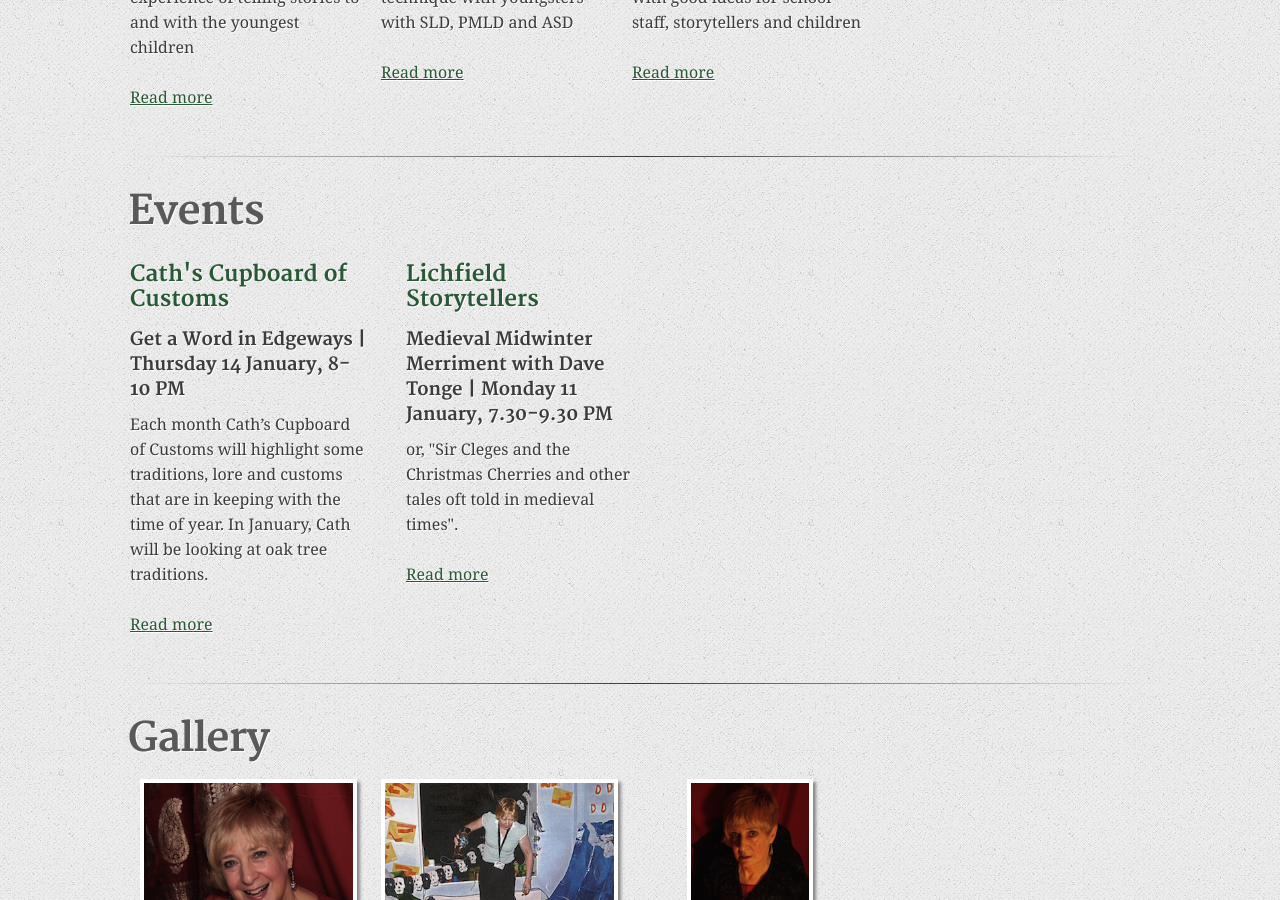
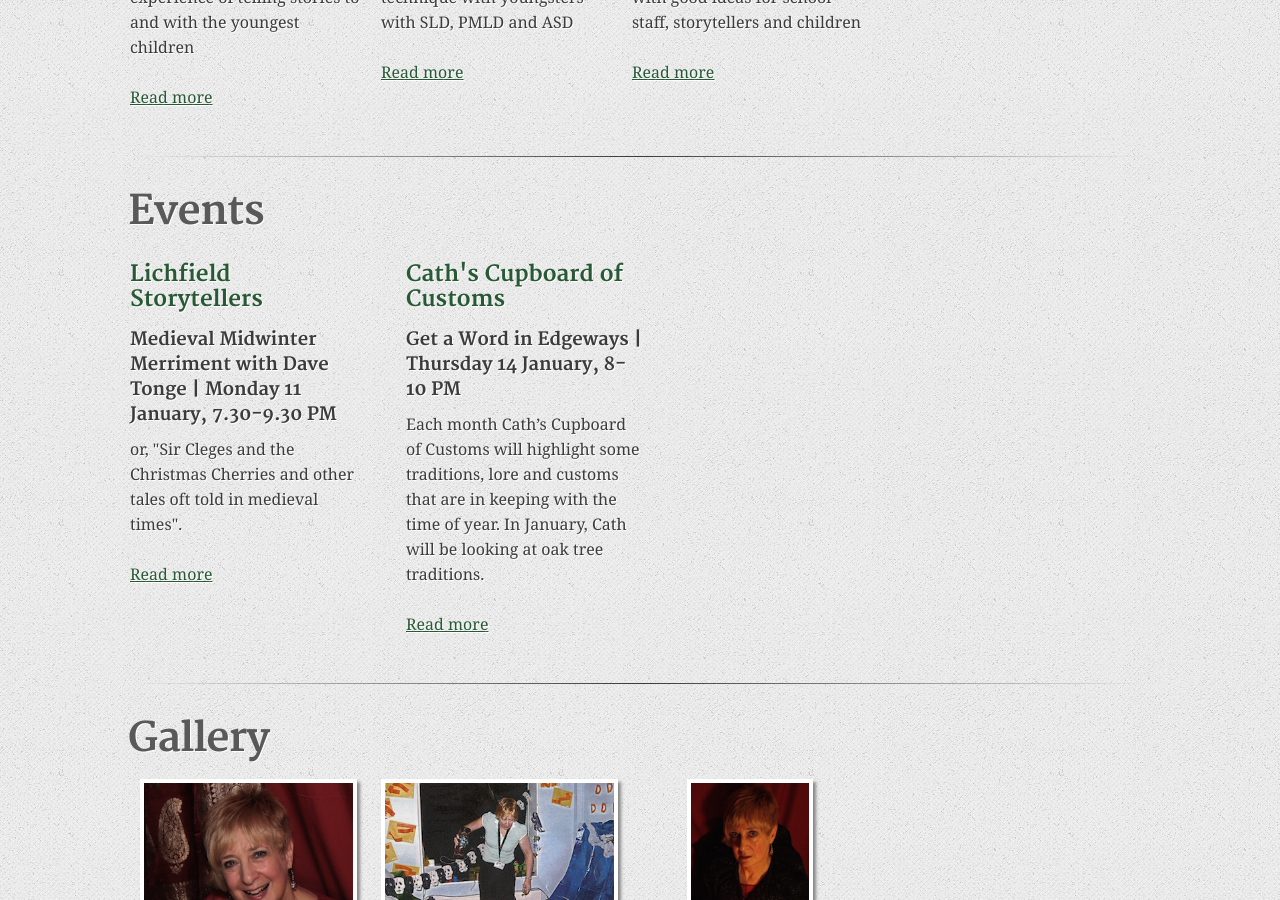
Before and after one commit to m3dwards/storytellingforall, a Jekyll site: the page built from index.html, in a window 1280 px wide and 900 px high, scrolled down 1400 px. Built offline with Jekyll 4.4.1, drawn with Linux system fonts in a browser that asks for light colours; part of the change alters nothing that is shown.

```diff
--- a/_config.yml
+++ b/_config.yml
@@ -22,3 +22,6 @@ collections:
     output: true
   events:
     output: true
+    order:
+      - Lichfield-11Jan2021.md
+      - Edgeways.md
```
